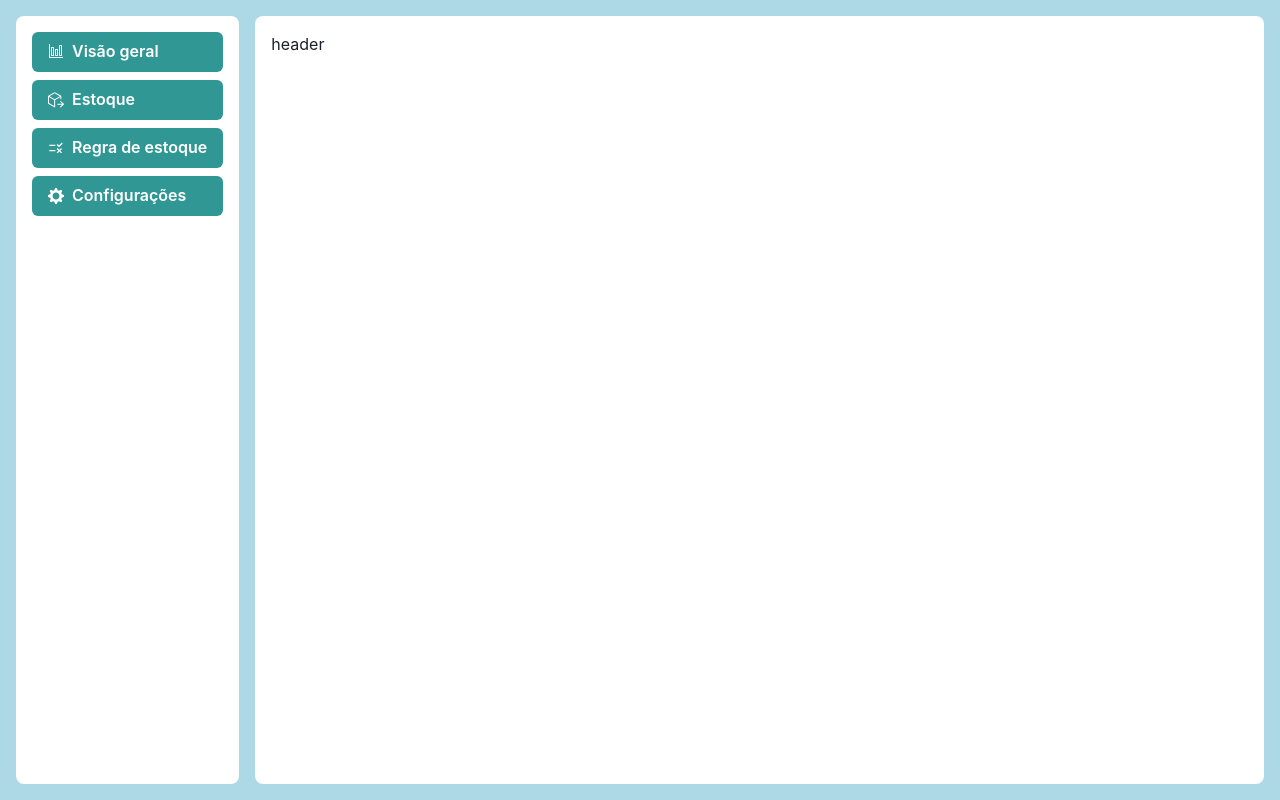
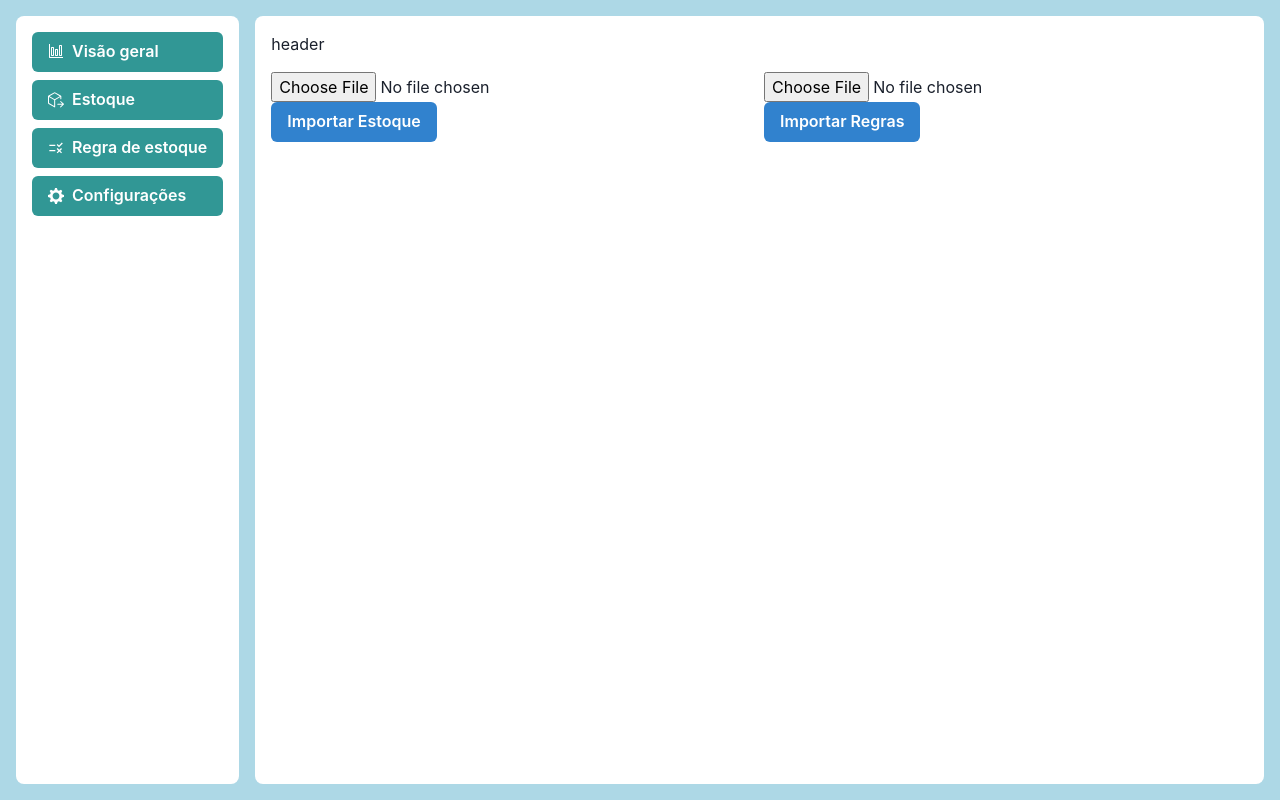
Before and after one commit to kidmortal/next-file-server, a Next.js app: page /import in a window 1280 px wide. Built offline with nearby package versions, Linux system fonts and the light colour scheme; no server answers; the database is empty.

Commit message:
more changes

```diff
--- a/src/app/import/page.tsx
+++ b/src/app/import/page.tsx
@@ -1,30 +1,65 @@
 "use client";
 
-import { getAllProductDumps } from "@/services/database/stock";
+import { useToast } from "@chakra-ui/react";
 import useStore from "@/store/main";
 
-import { useEffect } from "react";
-
 import styles from "./styles.module.scss";
+import { UploadForm } from "@/components/UploadFile";
 
 export default function Home() {
+  const toast = useToast();
   const store = useStore();
-
-  async function fetchDumpData() {
-    const dumpData = await getAllProductDumps();
-    store.setProductsDump(dumpData);
-  }
-
-  useEffect(() => {
-    if (store.productsDump.length <= 0) {
-      console.log("fetch");
-      fetchDumpData();
-    }
-  }, []);
 
   return (
     <div>
-      <div className={styles.container}></div>
+      <div className={styles.container}>
+        <UploadForm
+          uploadPath="/api/database/stock"
+          label="Estoque"
+          onError={() => {
+            toast({
+              position: "top-right",
+              title: "Erro",
+              description: "Ocorreu um erro ao importar a planilha",
+              status: "error",
+              duration: 2000,
+            });
+          }}
+          onSuccess={() => {
+            store.fetchProducts();
+            toast({
+              position: "top-right",
+              title: "Sucesso",
+              description: "Planilha importada",
+              status: "success",
+              duration: 2000,
+            });
+          }}
+        />
+        <UploadForm
+          uploadPath="/api/database/rules"
+          label="Regras"
+          onError={() => {
+            toast({
+              position: "top-right",
+              title: "Erro",
+              description: "Ocorreu um erro ao importar a planilha",
+              status: "error",
+              duration: 2000,
+            });
+          }}
+          onSuccess={() => {
+            store.fetchStockRules();
+            toast({
+              position: "top-right",
+              title: "Sucesso",
+              description: "Planilha importada",
+              status: "success",
+              duration: 2000,
+            });
+          }}
+        />
+      </div>
     </div>
   );
 }
--- /dev/null
+++ b/src/components/UploadFile/index.tsx
@@ -0,0 +1,63 @@
+"use client";
+
+import { Button } from "@chakra-ui/react";
+import { useState } from "react";
+
+type Props = {
+  uploadPath: string;
+  label: string;
+  onSuccess?: () => void;
+  onError?: () => void;
+};
+
+export function UploadForm(props: Props) {
+  const [loading, setLoading] = useState(false);
+  const [file, setFile] = useState<File>();
+
+  const onSubmit = async (e: React.FormEvent<HTMLFormElement>) => {
+    e.preventDefault();
+    if (!file) return;
+    setLoading(true);
+    try {
+      const data = new FormData();
+      data.set("file", file);
+
+      const res = await fetch(props.uploadPath, {
+        method: "POST",
+        body: data,
+      });
+      // handle the error
+      if (!res.ok) throw new Error(await res.text());
+      res.json().then((data) => {
+        setLoading(false);
+        props.onSuccess?.();
+      });
+    } catch (e: any) {
+      // Handle errors here
+      props.onError?.();
+      setLoading(false);
+      console.error(e);
+    }
+  };
+
+  return (
+    <div>
+      <form onSubmit={onSubmit}>
+        <input
+          type="file"
+          name="file"
+          onChange={(e) => setFile(e.target.files?.[0])}
+        />
+        <Button
+          isLoading={loading}
+          loadingText="Importando"
+          colorScheme="blue"
+          type="submit"
+          value="Upload"
+        >
+          Importar {props.label}
+        </Button>
+      </form>
+    </div>
+  );
+}
--- a/src/services/database/stock.ts
+++ b/src/services/database/stock.ts
@@ -14,13 +14,17 @@ export type ProductDumps = {
   }[];
 }[];
 
-export async function createProductDump(
-  excelProductStock: ExcelStockProduct[]
-) {
-  for await (const product of excelProductStock) {
+export async function createProductDump(excelProductStock: ExcelStockProduct) {
+  for await (const SKU of Object.keys(excelProductStock)) {
+    const productObject = excelProductStock[SKU];
+    const product = {
+      sku: SKU,
+      stock: productObject.stock,
+      type: productObject.type,
+    };
     await prisma.stockProduct.upsert({
       where: {
-        sku: product.sku,
+        sku: SKU,
       },
       create: product,
       update: product,
--- a/src/store/main.ts
+++ b/src/store/main.ts
@@ -1,22 +1,29 @@
-import { ProductDumps } from "@/services/database/stock";
+import { getAllProductDumps } from "@/services/database/stock";
+import { getStockRules } from "@/services/database/stockRule";
 import { StockProduct, StockRuleProduct } from "@prisma/client";
 import { create } from "zustand";
 
 interface StoreState {
   ruleProducts: StockRuleProduct[];
   productsDump: StockProduct[];
-  setRuleProducts: (ruleProducts: StockRuleProduct[]) => void;
-  setProductsDump: (productsDump: StockProduct[]) => void;
+  isFetching: boolean;
+  fetchProducts: () => Promise<void>;
+  fetchStockRules: () => Promise<void>;
 }
 
 const useStore = create<StoreState>((set) => ({
   ruleProducts: [],
   productsDump: [],
-  setRuleProducts: (fetchedRuleProducts) => {
-    set({ ruleProducts: fetchedRuleProducts });
+  isFetching: true,
+  fetchProducts: async () => {
+    set({ isFetching: true });
+    const data = await getAllProductDumps();
+    set({ productsDump: data, isFetching: false });
   },
-  setProductsDump: (fetchedProductsDump) => {
-    set({ productsDump: fetchedProductsDump });
+  fetchStockRules: async () => {
+    set({ isFetching: true });
+    const data = await getStockRules();
+    set({ ruleProducts: data, isFetching: false });
   },
 }));
 
--- a/src/utils/excelParser.ts
+++ b/src/utils/excelParser.ts
@@ -2,9 +2,10 @@
 import * as ExcelJS from "exceljs";
 
 export type ExcelStockProduct = {
-  sku: string;
-  stock: number;
-  type: string;
+  [sku: string]: {
+    stock: number;
+    type: string;
+  };
 };
 
 export type ExcelStockRuleProduct = {
@@ -40,23 +41,19 @@ export async function parseExcelToStockRuleArray(excelFile: ExcelJS.Workbook) {
 }
 
 export async function parseExcelToStockArray(excelFile: ExcelJS.Workbook) {
-  const stockDump: ExcelStockProduct[] = [];
+  const stockDump: ExcelStockProduct = {};
   const sheet = excelFile.getWorksheet(1);
   const rows = sheet?.getRows(2, sheet.rowCount);
   rows?.forEach((row) => {
     const stock = parseInt(row.getCell(3).value?.toString() ?? "");
     const sku = row.getCell(5).value?.toString() ?? "";
     const type = row.getCell(2).value?.toString() ?? "";
-
-    const rowData = {
-      sku,
-      stock,
-      type,
-    };
-
     if (stock && sku) {
-      console.log(rowData);
-      stockDump.push(rowData);
+      if (stockDump[sku]) {
+        stockDump[sku].stock += stock;
+      } else {
+        stockDump[sku] = { stock, type };
+      }
     }
   });
   return stockDump;
```
Also changed, not shown: src/app/stock/page.tsx (+17 -16 lines), src/app/stockrules/page.tsx (+1 -7 lines), src/components/When/index.tsx (added, +15 -0 lines).
